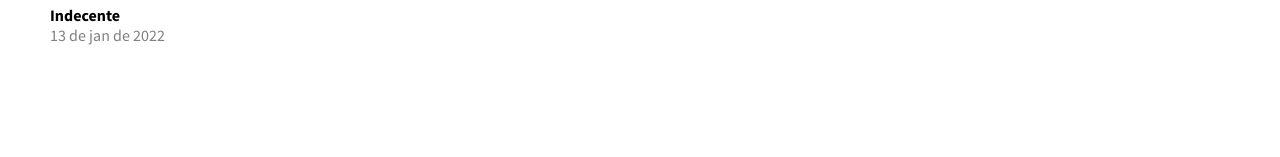
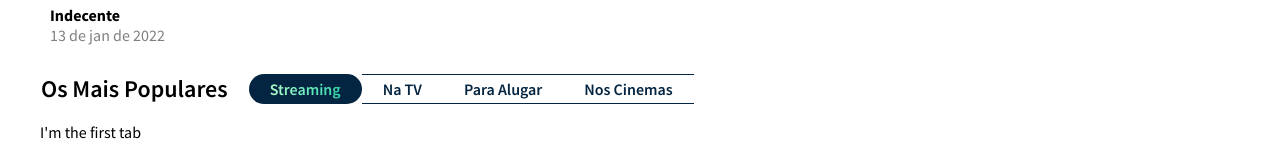
Before and after one commit to felipesales007/movie, a Vue app: page / in a window 1280 px wide. Shown: the part 711-868 px from the top of the page. Before the commit the page ends 800 px from the top, so only its background shows below. Built offline with nearby package versions, Linux system fonts and the light colour scheme.

Commit message:
criando tabs

```diff
--- /dev/null
+++ b/src/components/Others/Tabs.vue
@@ -0,0 +1,93 @@
+<template>
+  <div class="fe-tabs">
+    <b-tabs content-class="mt-3">
+      <b-tab title="Os Mais Populares" disabled/>
+      <b-tab title="Streaming" active @click="style()"><p>I'm the first tab</p></b-tab>
+      <b-tab title="Na TV" @click="style()"><p>I'm the second tab</p></b-tab>
+      <b-tab title="Para Alugar" @click="style()"><p>I'm a disabled tab!</p></b-tab>
+      <b-tab title="Nos Cinemas" @click="style()"><p>I'm a disabled tab!</p></b-tab>
+    </b-tabs>
+  </div>
+</template>
+
+<script>
+export default {
+  name: 'fe-tabs',
+  props: {
+    title: {
+      type: String,
+      description: 'Título'
+    },
+  },
+  methods: {
+    style() {
+      const removeActive = this.$el.querySelector('.nav-item.active');
+      const removeDisabled = this.$el.querySelector('.nav-item.disabled');
+      if (removeActive) removeActive.classList.remove('active');
+      if (removeDisabled) removeDisabled.classList.remove('disabled');
+
+      this.$nextTick(() => {
+        const addActive = this.$el.querySelector('.nav-item .active');
+        const addDisabled = this.$el.querySelector('.nav-item .disabled');
+        addActive.parentElement.classList.add('active');
+        addDisabled.parentElement.classList.add('disabled');
+      });
+    },
+  },
+  mounted () {
+    this.style();
+  },
+}
+</script>
+
+<style>
+.fe-tabs {
+  margin-left: 40px;
+}
+
+.fe-tabs .disabled {
+  position: relative;
+  top: -2px;
+  padding: 0 10px 0 0 !important;
+  color: #000000 !important;
+  font-size: 24px;
+}
+
+.fe-tabs .nav-tabs {
+  border-bottom: none;
+}
+
+.fe-tabs .nav-item,
+.fe-tabs .nav-tabs .nav-link {
+  height: 30px;
+  padding: 0.5px 10px;
+}
+
+.fe-tabs .nav-item:not(.disabled) {
+  border-top: 1px solid #032541;
+  border-bottom: 1px solid #032541;
+}
+
+.fe-tabs .nav-item.active {
+  background: #032541;
+  border-color: transparent;
+  border-radius: 30px;
+  transition: all .5s ease-in-out;
+}
+
+.fe-tabs .nav-tabs .nav-link.active {
+  background: linear-gradient(to right, #c0fecf 0%, #1ed5a9 100%);
+  -webkit-background-clip: text;
+  -webkit-text-fill-color: transparent;
+  border-color: transparent;
+}
+
+.fe-tabs .nav-tabs .nav-link {
+  color: #032541;
+  font-weight: 600;
+}
+
+.fe-tabs .nav-tabs .nav-link:hover {
+  border-color: transparent;
+}
+</style>
--- a/src/components/index.js
+++ b/src/components/index.js
@@ -2,6 +2,7 @@ import Navbar from './Layouts/Navbar.vue'
 import Search from './Layouts/Search.vue'
 import CardFilms from './Cards/Film.vue'
 import ScrollFilms from './Media/Films.vue'
+import Tabs from './Others/Tabs.vue'
 
 export default {
   install(Vue) {
@@ -10,6 +11,7 @@ export default {
       Search,
       CardFilms,
       ScrollFilms,
+      Tabs,
     ].forEach((component) => {
       Vue.component(component.name, component);
     });
--- a/src/views/Home.vue
+++ b/src/views/Home.vue
@@ -2,6 +2,7 @@
   <div>
     <fe-search/>
     <fe-scroll-films/>
+    <fe-tabs/>
   </div>
 </template>
 
```
